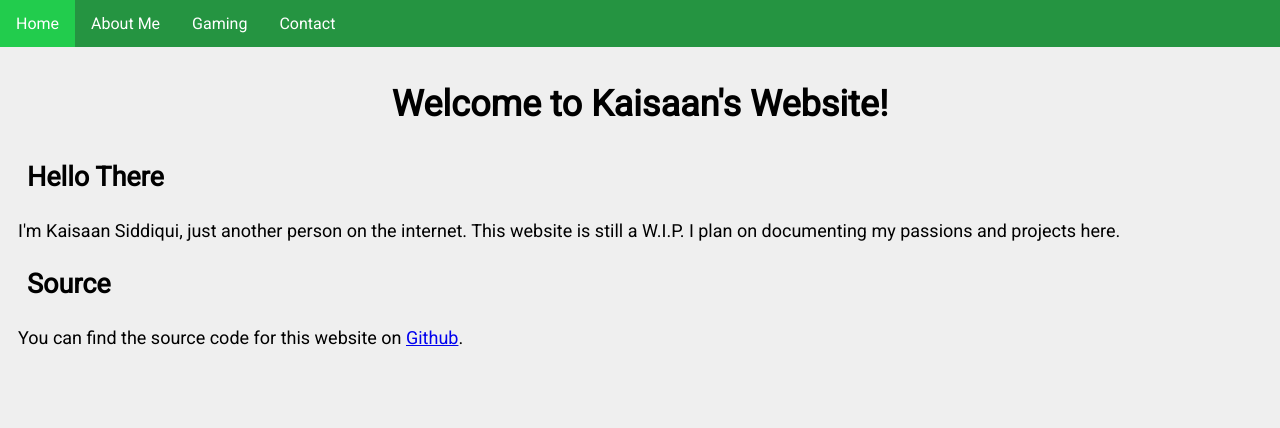
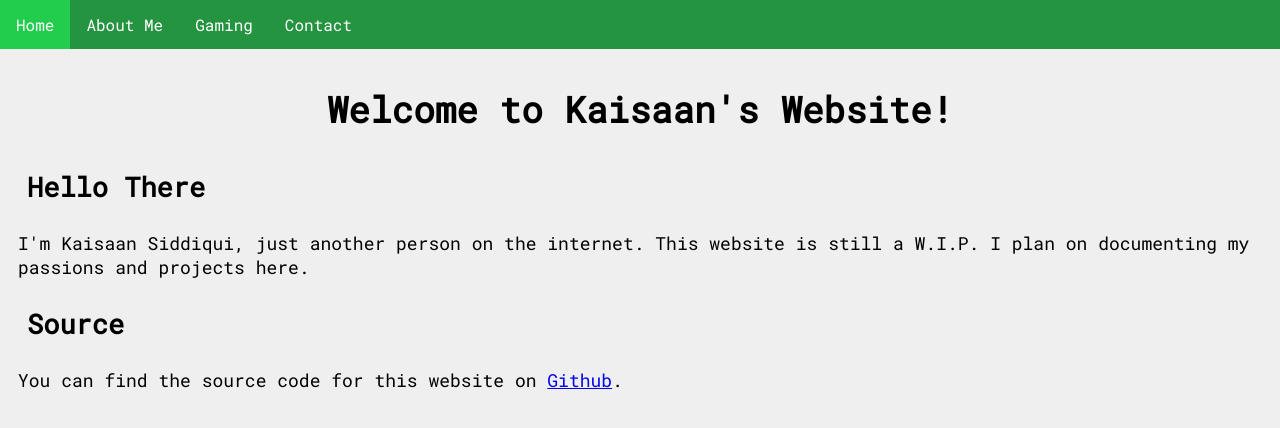
Before and after one commit to Kaisaan/kaisaan.github.io, a Jekyll site: the page built from index.html, in a window 1280 px wide. Shown: the top 428 px of the page. Built offline with Jekyll 4.4.1, drawn with Linux system fonts in a browser that asks for light colours.

Commit message:
Update font

```diff
--- a/css/style.css
+++ b/css/style.css
@@ -1,7 +1,7 @@
-@import url('https://fonts.googleapis.com/css2?family=Roboto&display=swap');
+@import url('https://fonts.googleapis.com/css2?family=Roboto+Mono&display=swap');
 
 body {
-    font-family: 'Roboto', sans-serif;
+  font-family: 'Roboto Mono', monospace;
     font-size: large;
     background-color: #EFEFEF;
     margin: 0;
@@ -27,7 +27,7 @@
   padding: 0;
   overflow: hidden;
   background-color: #259441;
-  font-family: 'Roboto', sans-serif;
+  font-family: 'Roboto Mono', monospace;
 }
 
 .navstd {
```
